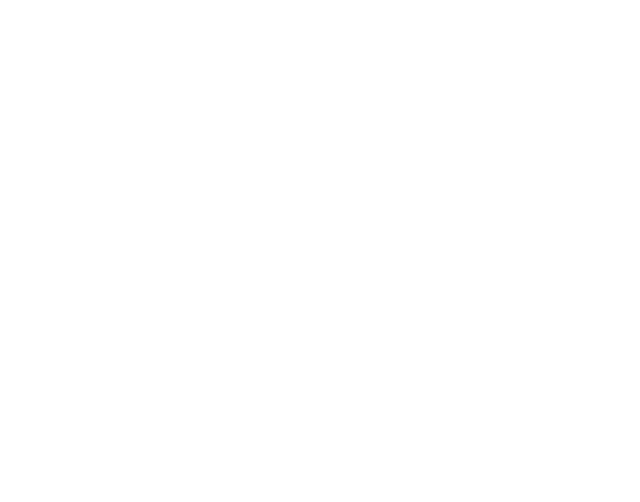
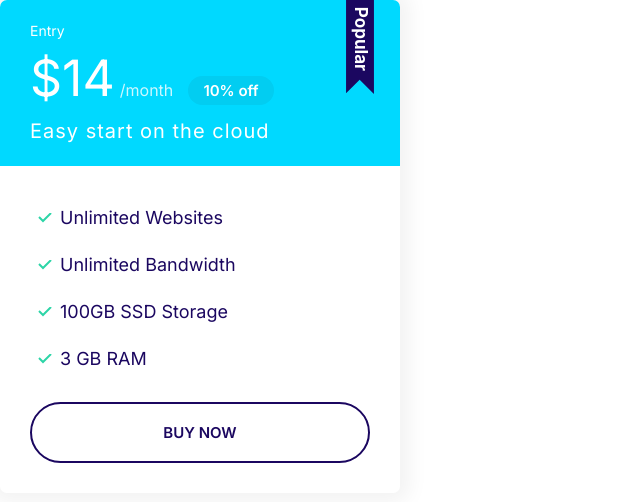
Before and after one commit to Arsalon-amini/Arsalonify, a plain HTML site: page index.html in a window 1280 px wide. Shown: the whole page, without its empty margins (0-640 px from the left). Drawn offline with Linux system fonts and the light colour scheme.

Commit message:
Card component plans badge - added the plans badge using pseudo element selectors and a background image:

```diff
--- a/css/styles.css
+++ b/css/styles.css
@@ -335,6 +335,19 @@ a {
     margin-bottom: 2rem;
 }
 
+.plan--popular .card__header {
+    position: relative;
+}
+
+.plan--popular .card__header::before {
+    content: url(../images/popular.svg);
+    width: 40px;
+    display: inline-block;
+    position: absolute; /* relative to container */
+    top: -6px;
+    right: 5%; /* 5 percent from end of container*/
+}
+
 @media screen and (min-width: 1024px){
     .plan__name {
         font-size: 1.4rem;
--- a/index.html
+++ b/index.html
@@ -13,6 +13,27 @@
     <link rel="stylesheet" href="/css/styles.css" />
   </head>
   <body>
-
+    <div style="height:20vh; width:50vh;">
+      <div class="plan plan--popular">
+        <div class="card card--secondary">
+          <header class="card__header">
+            <h3 class="plan__name"> Entry </h3>
+            <span class="plan__price">$14</span>
+            <span class="plan__billing-cycle">/month</span>
+            <span class="badge badge--secondary badge--small">10% off</span>
+            <span class="plan__description">Easy start on the cloud</span>
+          </header>
+          <div class="card__body">
+            <ul class="list list--tick">
+              <li class="list__item">Unlimited Websites</li>
+              <li class="list__item">Unlimited Bandwidth</li>
+              <li class="list__item">100GB SSD Storage</li>
+              <li class="list__item">3 GB RAM</li>
+            </ul>
+            <button class="btn btn--outline btn--block">Buy Now</button>
+          </div>
+        </div>
+      </div>
+    </div>
   </body>
 </html>
```
Also changed, not shown: images/popular.svg (added).
